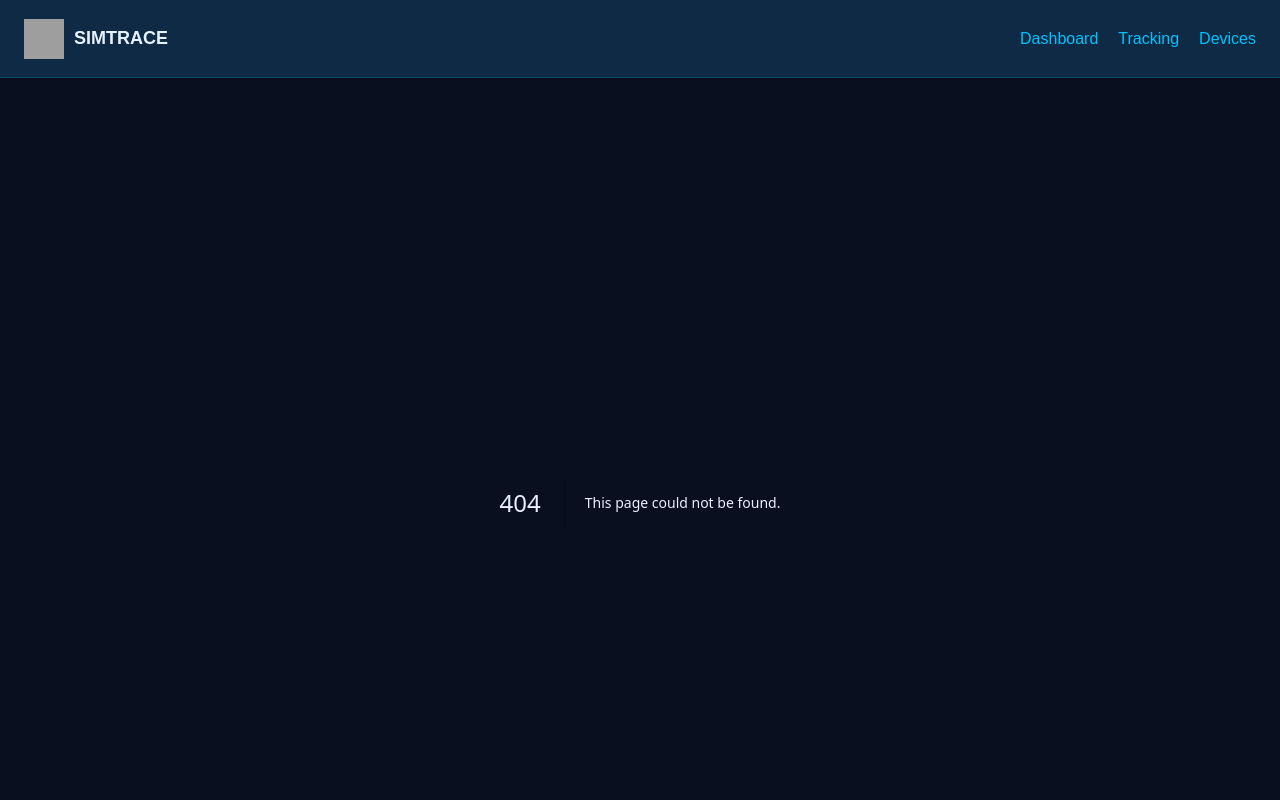
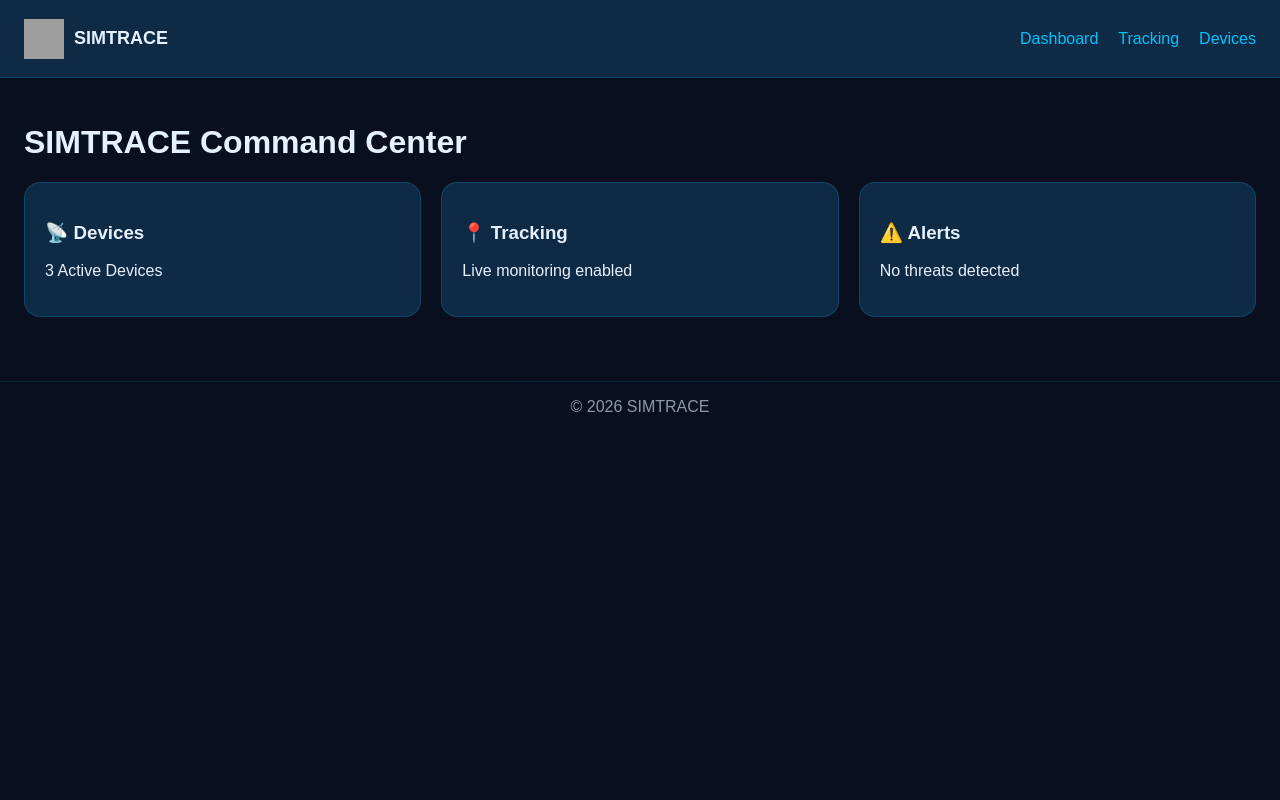
Before and after one commit to wamakena/PHONETRACE, a Next.js app: page /dashboard in a window 1280 px wide. Before the commit this address had no page. Shown: the top 800 px of the page. Built offline with nearby package versions, Linux system fonts and the light colour scheme; grey boxes are pictures that could not be loaded.

Commit message:
Create page.js

```diff
--- /dev/null
+++ b/app/dashboard/page.js
@@ -0,0 +1,32 @@
+"use client";
+
+export default function Dashboard() {
+  return (
+    <div>
+      <h1>SIMTRACE Command Center</h1>
+
+      <div style={{
+        display: "grid",
+        gap: "20px",
+        gridTemplateColumns: "repeat(auto-fit, minmax(250px, 1fr))"
+      }}>
+
+        <div className="card">
+          <h3>📡 Devices</h3>
+          <p>3 Active Devices</p>
+        </div>
+
+        <div className="card">
+          <h3>📍 Tracking</h3>
+          <p>Live monitoring enabled</p>
+        </div>
+
+        <div className="card">
+          <h3>⚠️ Alerts</h3>
+          <p>No threats detected</p>
+        </div>
+
+      </div>
+    </div>
+  );
+}
```
